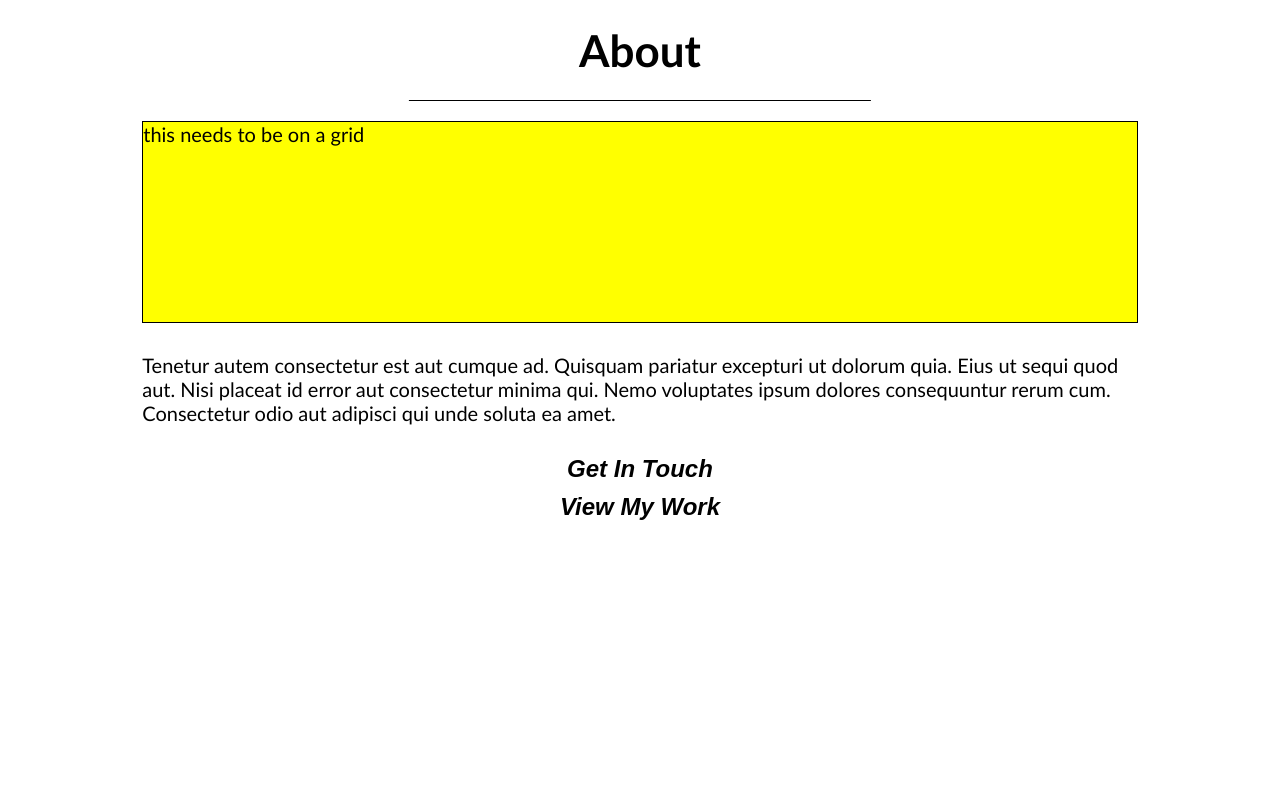
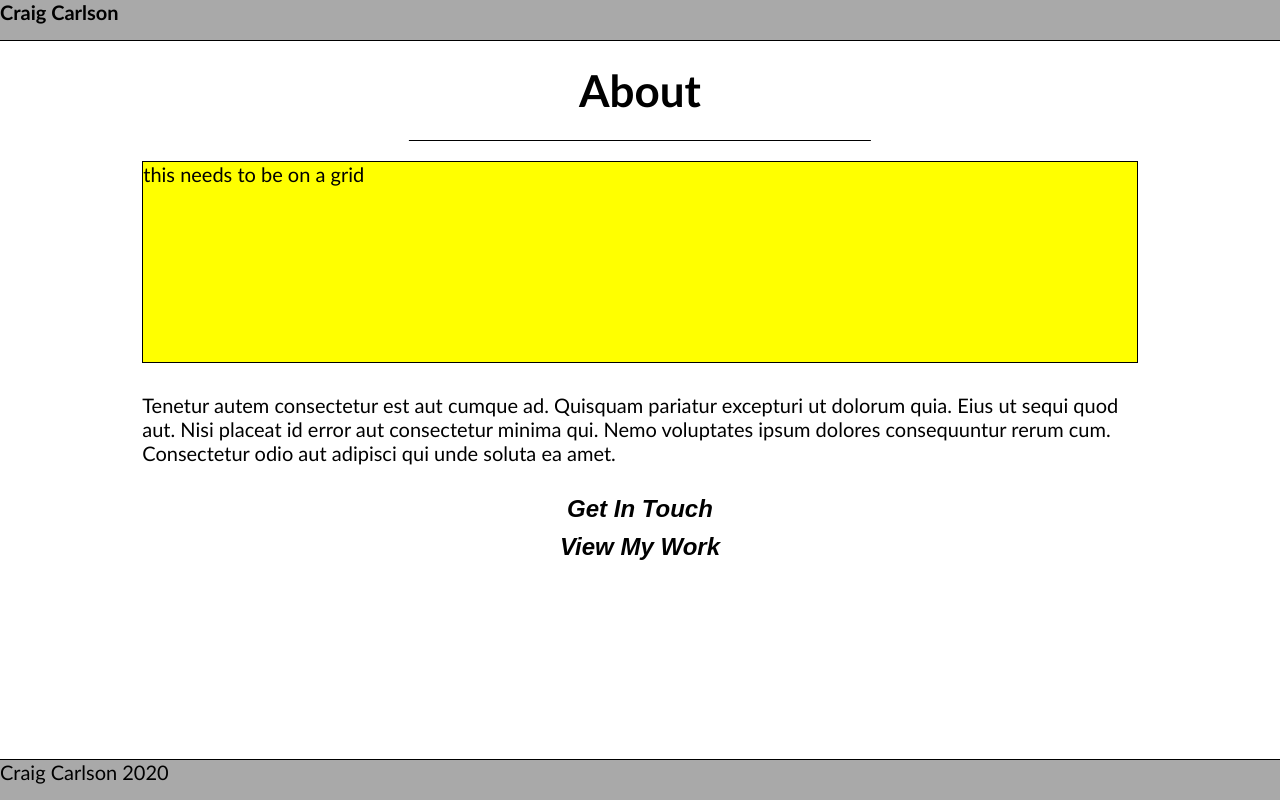
Before and after one commit to c-squared87/photography-gallery, a React (Create React App) app in the folder photography-portfolio/: page / in a window 1280 px wide. Built offline with nearby package versions, Linux system fonts and the light colour scheme.

Commit message:
built basic Header and Footer objects

```diff
--- a/photography-portfolio/src/App.css
+++ b/photography-portfolio/src/App.css
@@ -136,6 +136,40 @@ h4 {
 /* Use this to make the site look good for mobile */
 /* This is a bulk of the styling */
 
+.header{
+  background-color: darkgrey;
+  position: fixed;
+  top: 0;
+  height: 40px;
+  border-bottom: black 1px solid;
+  width: 100%;
+}
+
+.header-title-tag {
+  display: none;
+}
+
+.header-title-name {
+  font-weight: bold;
+}
+
+.header ul {
+  display: none;
+}
+
+.footer{
+  background-color: darkgrey;
+  position: fixed;
+  bottom: 0;
+  height: 40px;
+  border-top: black 1px solid;
+  width: 100%;
+}
+
+.footer ul{
+  display: none;
+}
+
 .main-page {
   /* border: 5px solid lightgreen; */
 }
@@ -177,7 +211,8 @@ h4 {
 }
 
 .about-page{
-
+  position: relative;
+  top: 40px;
 }
 
 .about-page h1{
--- a/photography-portfolio/src/App.js
+++ b/photography-portfolio/src/App.js
@@ -1,13 +1,17 @@
 import React from 'react';
 import './App.css';
+import Header from './components/Header'
+import Footer from './components/Footer'
 import MainPage from './components/MainPage'
 import AboutPage from './components/AboutPage'
 
 function App() {
   return (
     <div className="App">
+      <Header />
       {/* <MainPage /> */}
       <AboutPage/>
+      <Footer />
     </div>
   );
 }
--- a/photography-portfolio/src/components/Footer.js
+++ b/photography-portfolio/src/components/Footer.js
@@ -0,0 +1,16 @@
+import React from 'react'
+import "../App.css"
+
+function Footer(){
+    return(
+        <div className="footer">
+            <h4>Craig Carlson 2020</h4>
+            <ul>
+                <li>GH</li>
+                <li>IG</li>
+            </ul>
+        </div>
+    )
+}
+
+export default Footer
--- a/photography-portfolio/src/components/Header.js
+++ b/photography-portfolio/src/components/Header.js
@@ -0,0 +1,21 @@
+import React from 'react'
+import "../App.css"
+
+function Header(){
+    return(
+        <div className="header">
+            <div className="header-title">
+                <div className="header-title-tag">The Photography of</div>
+                <div className="header-title-name">Craig Carlson</div>
+            </div>
+            <ul>
+                <li>About</li>
+                <li>Gallery</li>
+                <li>Prints</li>
+                <li>Contact</li>
+            </ul>
+        </div>
+    )
+}
+
+export default Header
```
